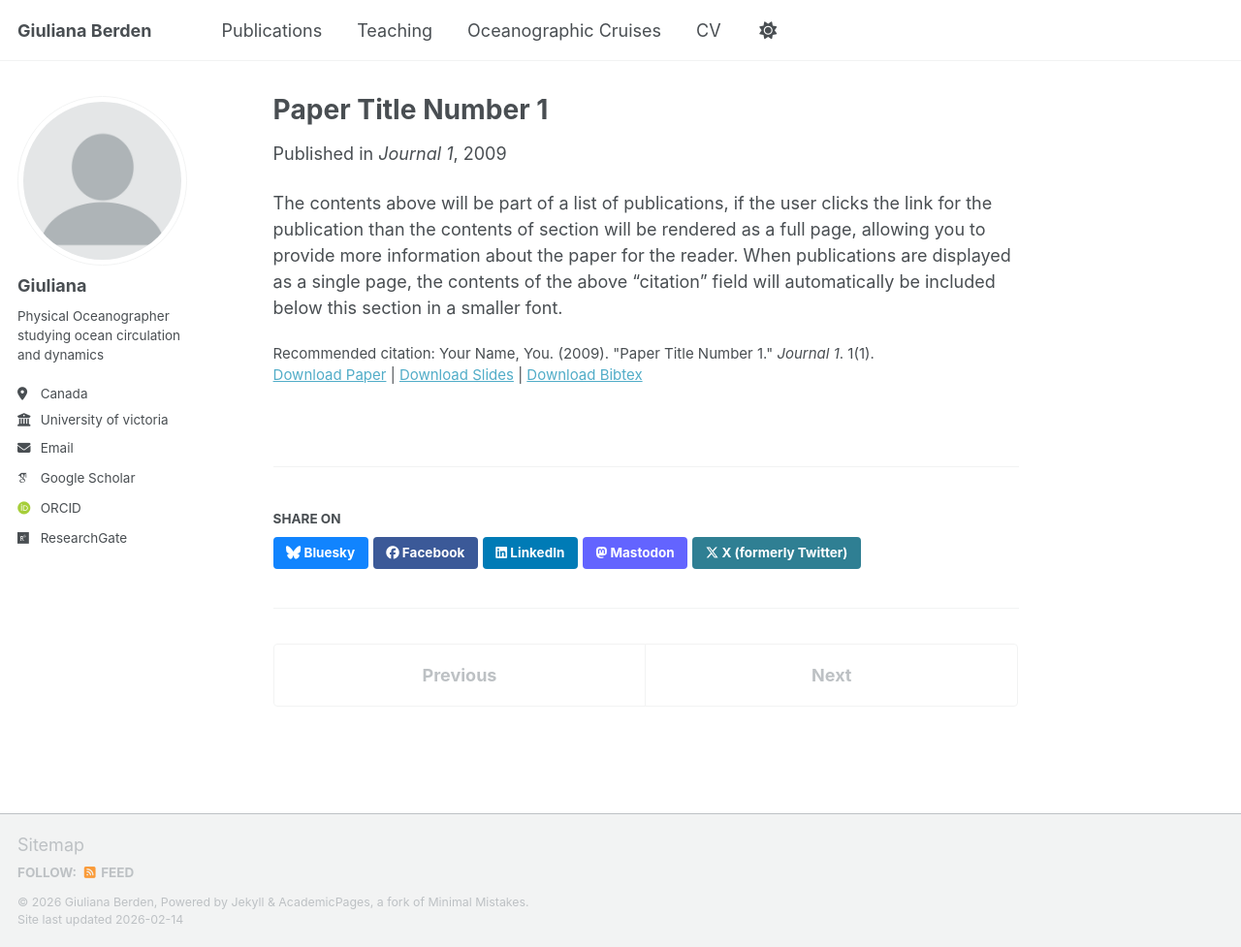
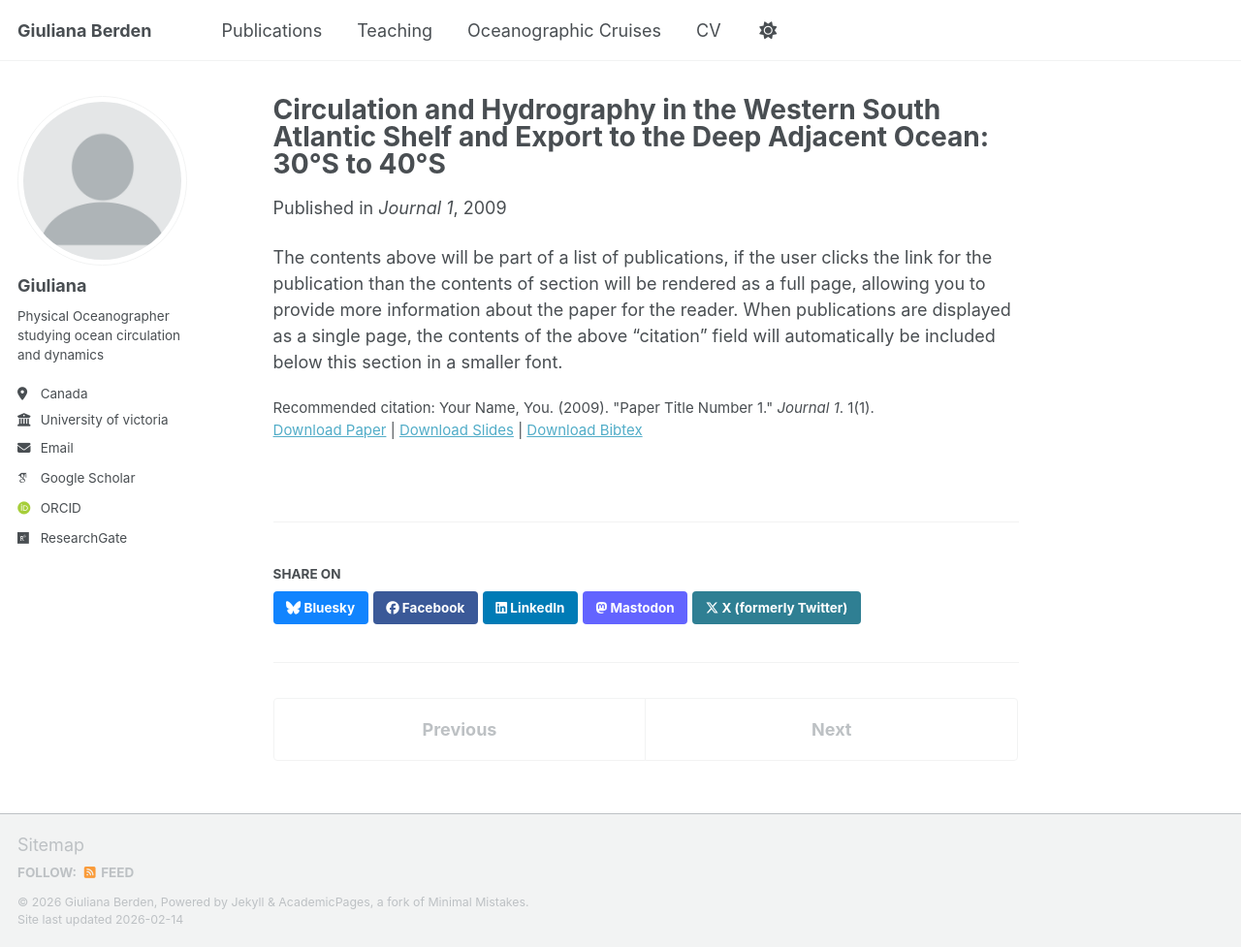
Before and after one commit to GiulianaB/GiulianaB, a Jekyll site: the page built from _publications/2009-10-01-paper-title-number-1.md, in a window 1280 px wide and 977 px high. Shown: the whole window at 97% size. Built offline with Jekyll 4.4.1, drawn with Linux system fonts in a browser that asks for light colours; some web fonts are replaced; a script bundle is joined from its source files by our own code; library files that are not in the unit come from our copies.

Commit message:
Update 2009-10-01-paper-title-number-1.md

```diff
--- a/_publications/2009-10-01-paper-title-number-1.md
+++ b/_publications/2009-10-01-paper-title-number-1.md
@@ -1,5 +1,5 @@
 ---
-title: "Paper Title Number 1"
+title: "Circulation and Hydrography in the Western South Atlantic Shelf and Export to the Deep Adjacent Ocean: 30°S to 40°S"
 collection: publications
 category: manuscripts
 permalink: /publication/2009-10-01-paper-title-number-1
```
